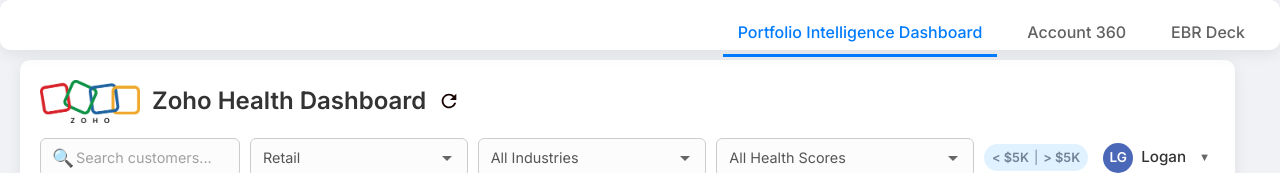
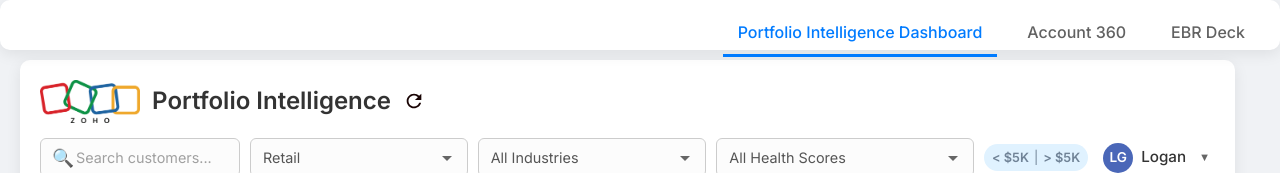
Before and after one commit to SriDhana72/Zoho-Portfolio-Manager, a plain HTML site: page index.html in a window 1280 px wide. Shown: the top 173 px of the page. Drawn offline with nearby package versions, Linux system fonts and the light colour scheme.

Commit message:
update: updated title

```diff
--- a/index.html
+++ b/index.html
@@ -23,7 +23,7 @@
             <div class="header-left">
                 <img src="img/zoho.png" alt="zoho Logo" width="100" height="40">
                 <span class="app-title">&nbsp;
-                    Zoho Health Dashboard</span>
+                    Portfolio Intelligence</span>
                     <title>Refresh Icon</title>
 
                     <!-- Refresh button -->
```
